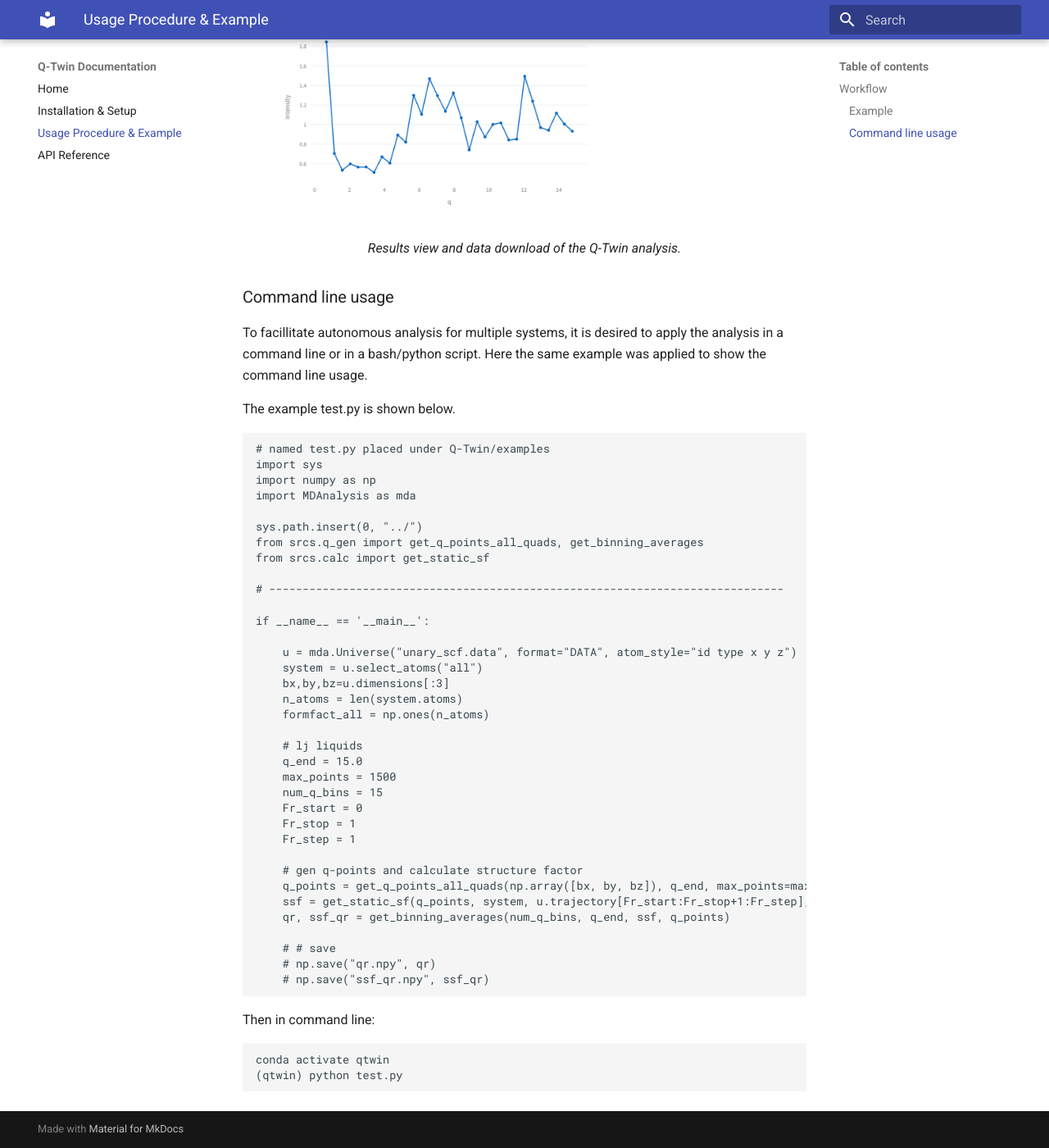
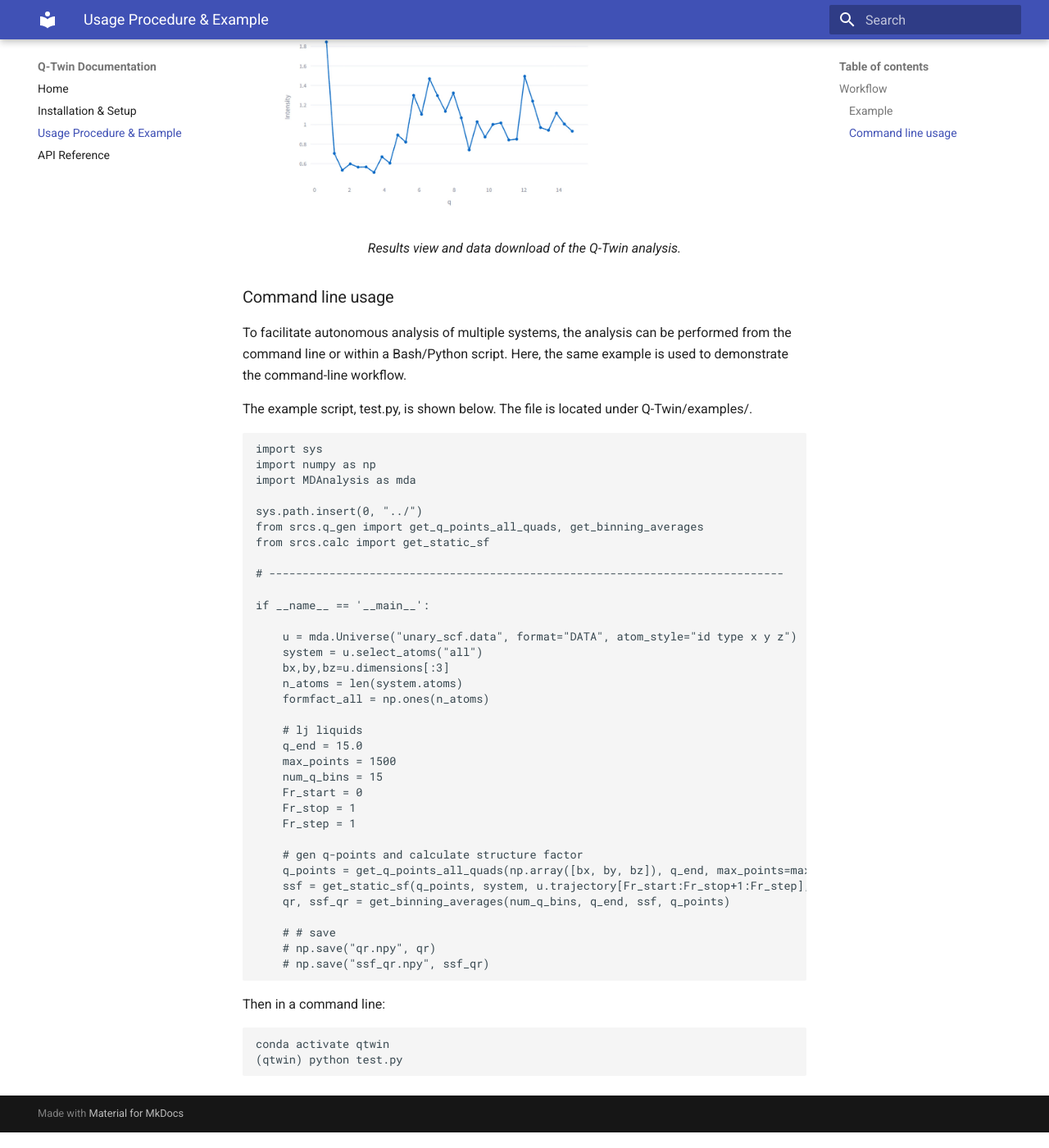
Before and after one commit to nanogchen/Q-Twin, an MkDocs documentation site: the page built from docs/workflow.md, in a window 1280 px wide and 1400 px high, scrolled down 1881 px. Shown: the whole window at 82% size. Built offline with MkDocs 1.6.1 and Material for MkDocs 9.7.7, drawn with Linux system fonts in a browser that asks for light colours.

Commit message:
concluded example

````diff
--- a/docs/workflow.md
+++ b/docs/workflow.md
@@ -44,11 +44,10 @@ Note that the demonstration shown here was performed using a single frame, so re
 <p align="center"><em>Results view and data download of the Q-Twin analysis.</em></p>
 
 ### Command line usage
-To facillitate autonomous analysis for multiple systems, it is desired to apply the analysis in a command line or in a bash/python script. Here the same example was applied to show the command line usage.
+To facilitate autonomous analysis of multiple systems, the analysis can be performed from the command line or within a Bash/Python script. Here, the same example is used to demonstrate the command-line workflow.
 
-The example test.py is shown below.
+The example script, test.py, is shown below. The file is located under Q-Twin/examples/.
 ```python
-# named test.py placed under Q-Twin/examples
 import sys
 import numpy as np
 import MDAnalysis as mda
@@ -85,7 +84,7 @@ if __name__ == '__main__':
 	# np.save("ssf_qr.npy", ssf_qr)
 ```
 
-Then in command line:
+Then in a command line:
 ```bash
 conda activate qtwin
 (qtwin) python test.py
````
Also changed, not shown: docs/installation.md (+2 -0 lines).
